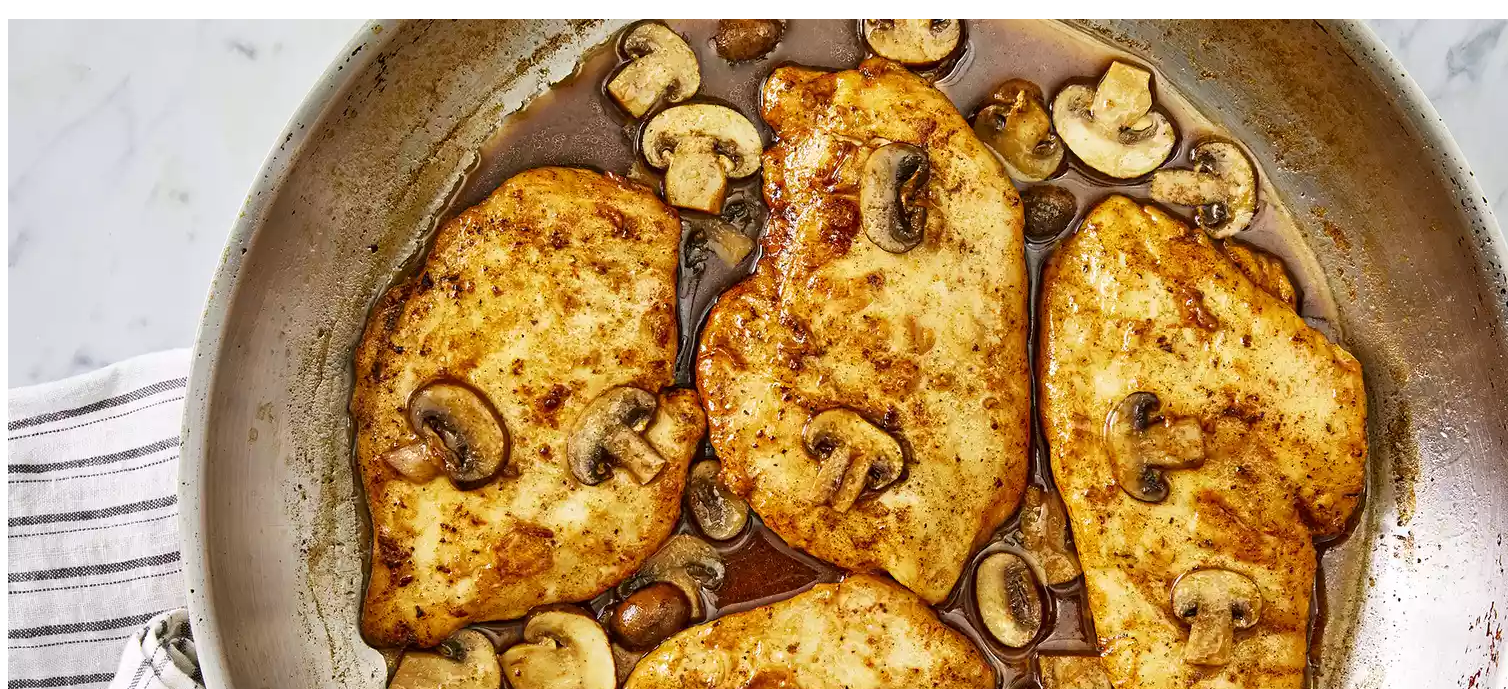
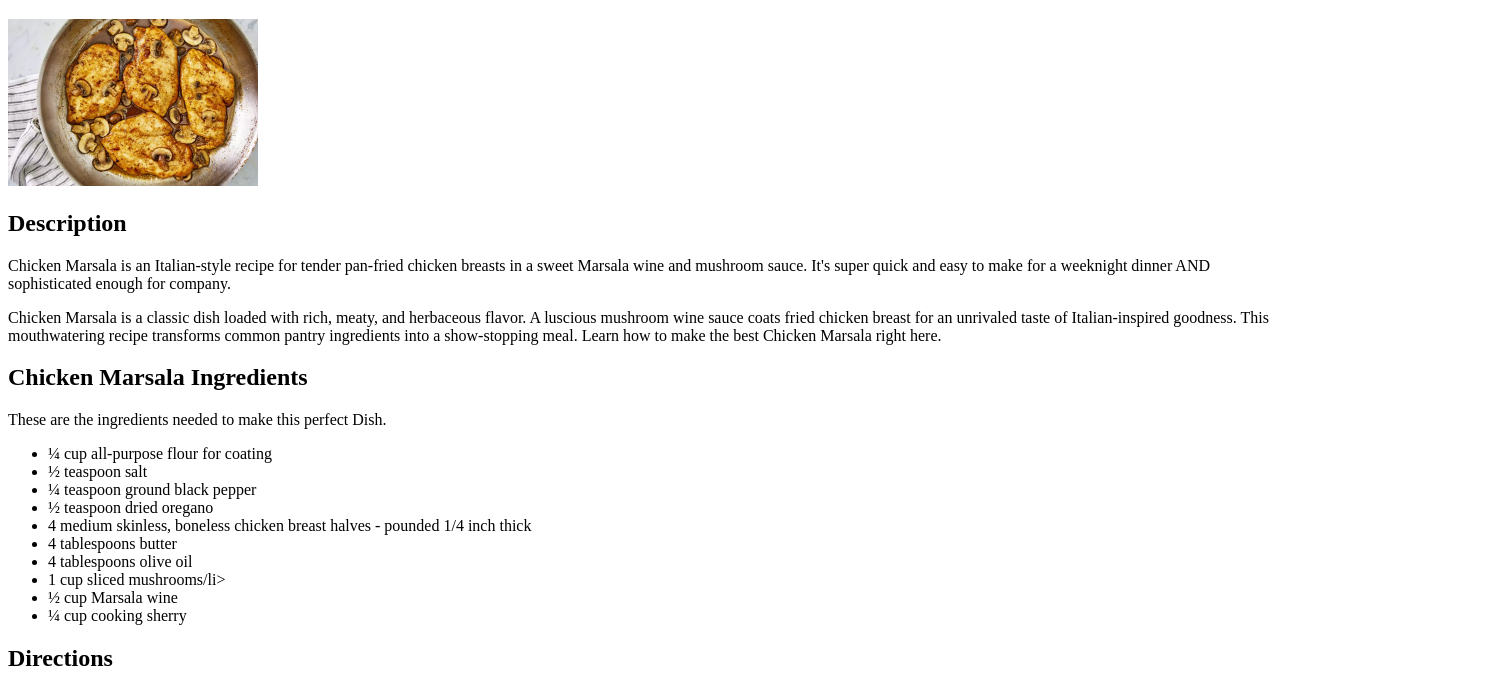
Before and after one commit to husakh002/odin-recipes, a plain HTML site: page recipes/chicken-marsala.html in a window 1280 px wide. Shown: the part 61-750 px from the top of the page, 1508 px wide, since content can reach past the window. Drawn offline with Linux system fonts and the light colour scheme.

Commit message:
update the width of images in recipes

```diff
--- a/recipes/chicken-marsala.html
+++ b/recipes/chicken-marsala.html
@@ -8,7 +8,7 @@
 </head>
 <body>
     <h1>Chicken Marsala</h1>
-    <img src="../images/chicken-marsala.webp" alt="Chicken Marsala with mushrooms">
+    <img src="../images/chicken-marsala.webp" alt="Chicken Marsala with mushrooms" width="250">
     <h2>Description</h2>
     <p>Chicken Marsala is an Italian-style recipe for tender pan-fried chicken breasts in a sweet Marsala wine and mushroom sauce. It's super quick and easy to make for a weeknight dinner AND sophisticated enough for company.</p>
     <p>Chicken Marsala is a classic dish loaded with rich, meaty, and herbaceous flavor. A luscious mushroom wine sauce coats fried chicken breast for an unrivaled taste of Italian-inspired goodness. This mouthwatering recipe transforms common pantry ingredients into a show-stopping meal. Learn how to make the best Chicken Marsala right here.</p>
```
Also changed, not shown: recipes/creamy-bay-scallop-spaghetti.html (+1 -1 lines).
